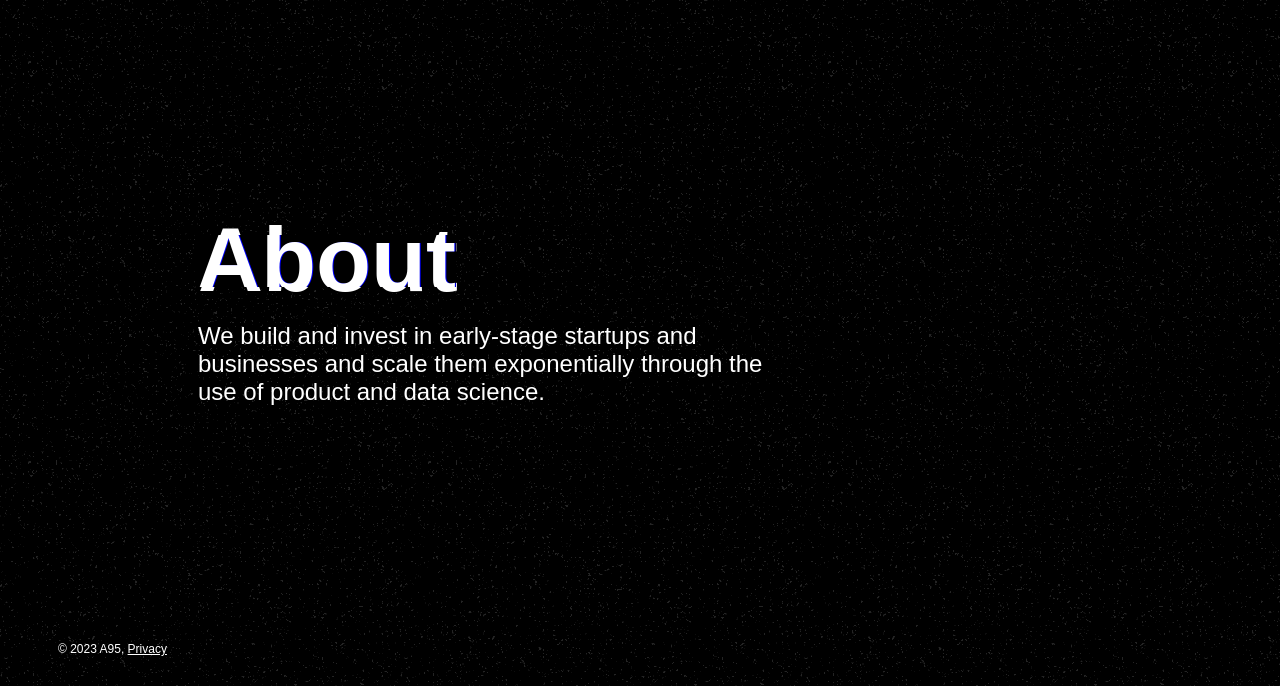
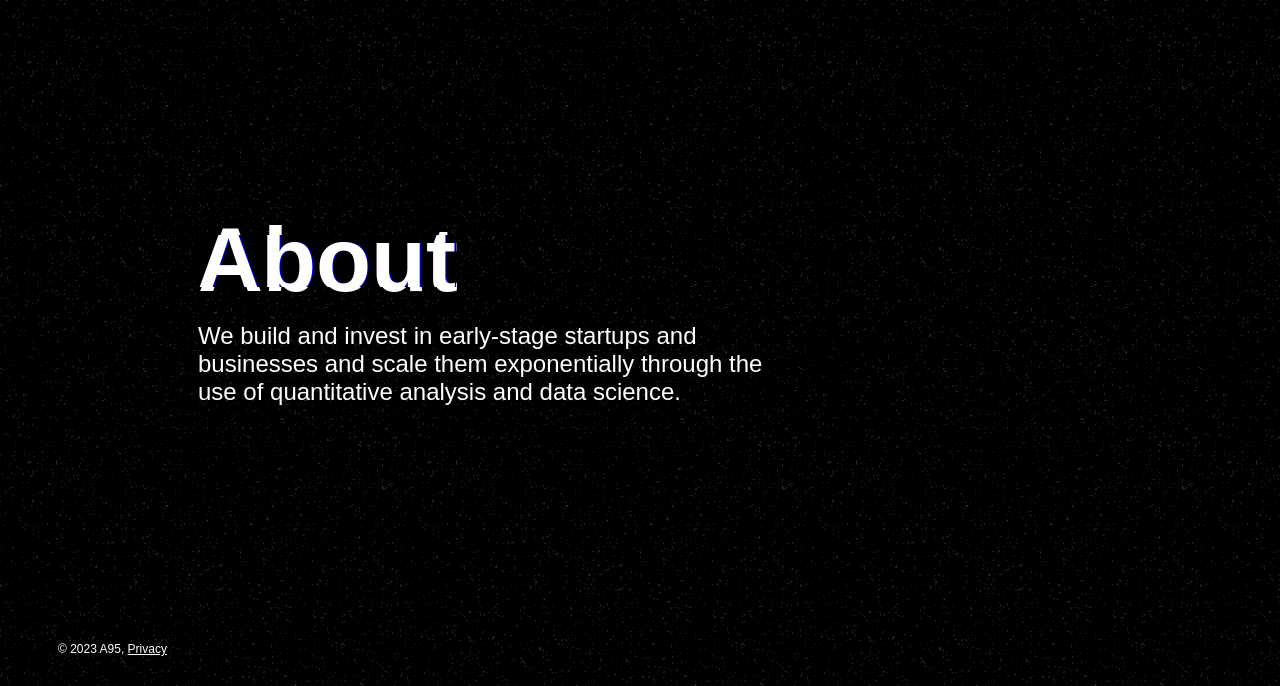
Before and after one commit to denrric/pc, a plain HTML site: page about.html in a window 1280 px wide. Shown: the part 114-800 px from the top of the page. Drawn offline with Linux system fonts and the light colour scheme; a web font is replaced by a local one.

Commit message:
Update about.html

```diff
--- a/about.html
+++ b/about.html
@@ -31,7 +31,7 @@
             <div>
                 <h1 class="glitch" data-text="About">About</h1>
                 <p>
-                    We build and invest in early-stage startups and businesses and scale them exponentially through the use of product and data science.
+                    We build and invest in early-stage startups and businesses and scale them exponentially through the use of quantitative analysis and data science.
                 </p>
             </div>
         </div>
```
